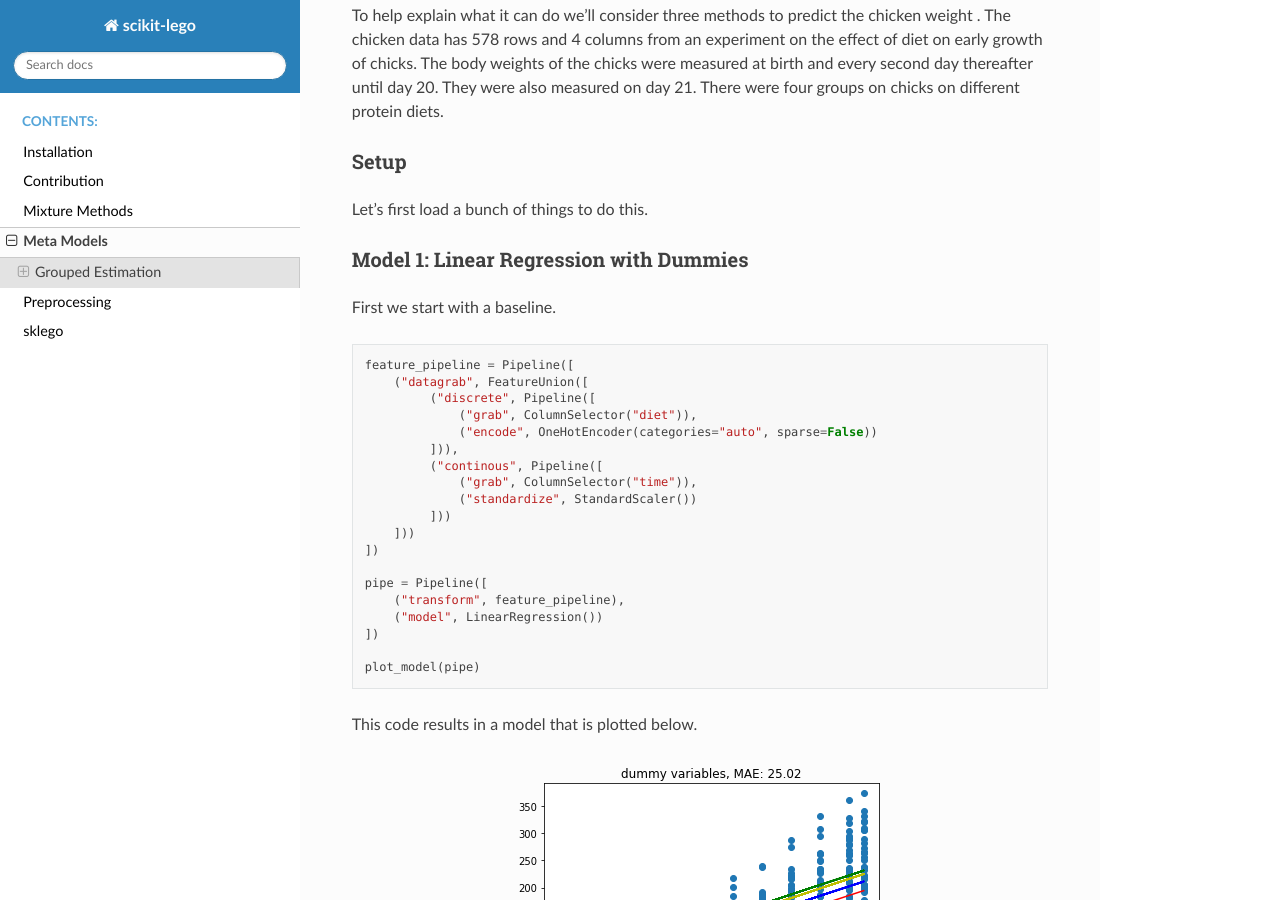
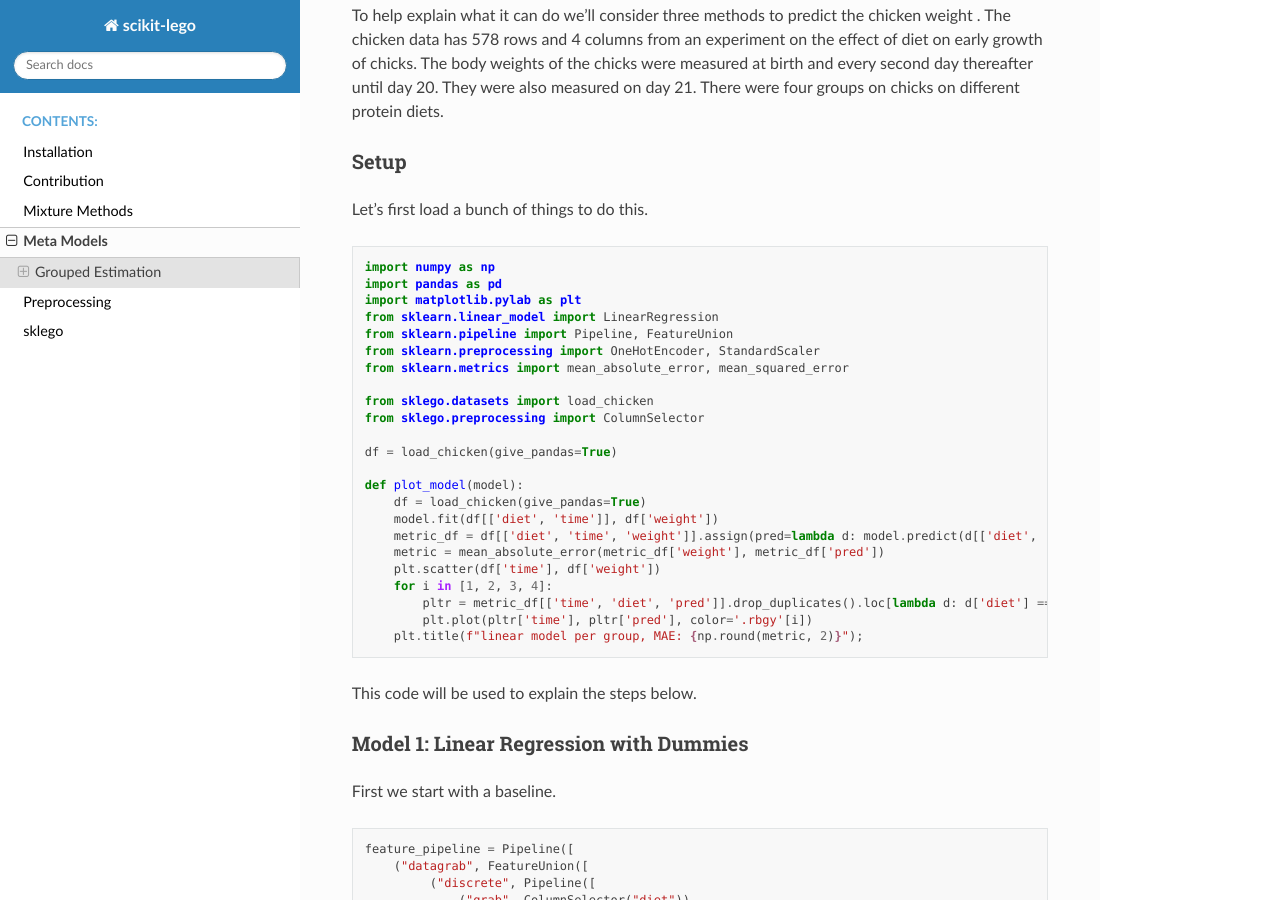
Before and after one commit to koaning/scikit-lego, a Sphinx documentation site: the page built from doc/meta.rst, in a window 1280 px wide and 900 px high, scrolled down 404 px. Built offline with Sphinx 7.4.7 and the Read the Docs theme 2.0.0, drawn with Linux system fonts in a browser that asks for light colours.

Commit message:
fixed the docs on metamodles (#129)

```diff
--- a/doc/meta.rst
+++ b/doc/meta.rst
@@ -26,7 +26,7 @@ Setup
 
 Let's first load a bunch of things to do this.
 
-.. code-block::python
+.. code-block:: python
 
     import numpy as np
     import pandas as pd
@@ -51,6 +51,10 @@ Let's first load a bunch of things to do this.
             pltr = metric_df[['time', 'diet', 'pred']].drop_duplicates().loc[lambda d: d['diet'] == i]
             plt.plot(pltr['time'], pltr['pred'], color='.rbgy'[i])
         plt.title(f"linear model per group, MAE: {np.round(metric, 2)}");
+
+
+This code will be used to explain the steps below.
+
 
 Model 1: Linear Regression with Dummies
 ***************************************
```
Also changed, not shown: 1 other file.
